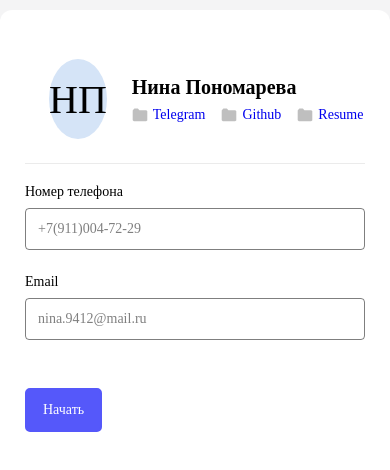
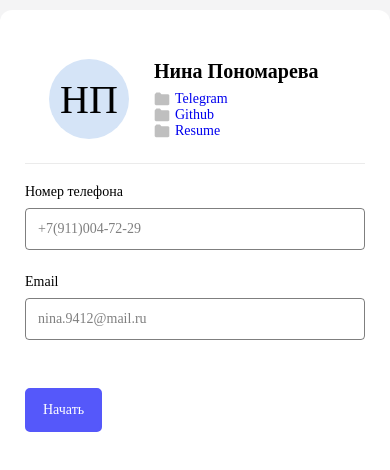
Before and after one commit to Ponomareva-Nina/FrontCloudCamp, a React (Create React App) app: page / in a window 390 px wide. Shown: the top 470 px of the page. Built offline with nearby package versions, Linux system fonts and the light colour scheme; a web font is replaced by a local one.

Commit message:
feat: add basic adaptive to main page

```diff
--- a/src/components/MultiStepForm/MultiStepForm.tsx
+++ b/src/components/MultiStepForm/MultiStepForm.tsx
@@ -1,5 +1,5 @@
 import { useState } from "react";
-import { ProfileForm, Sex } from "../../interfaces/profile-form.interface";
+import { ProfileForm } from "../../interfaces/profile-form.interface";
 import { useAppSelector } from "../../redux/redux-hooks";
 import { StepOne } from "./StepOne/StepOne";
 import { MultiStepper } from "../UI";
--- a/src/components/Profile/CommonInfo/CommonInfo.module.scss
+++ b/src/components/Profile/CommonInfo/CommonInfo.module.scss
@@ -29,4 +29,12 @@
   background-color: var(--avatar-bg-color);
   pointer-events: none;
   user-select: none;
+  flex-shrink: 0;
 }
+
+@media screen and (max-width: 500px) {
+  .socials_list {
+    flex-direction: column;
+    gap: 0;
+  }
+}
```
